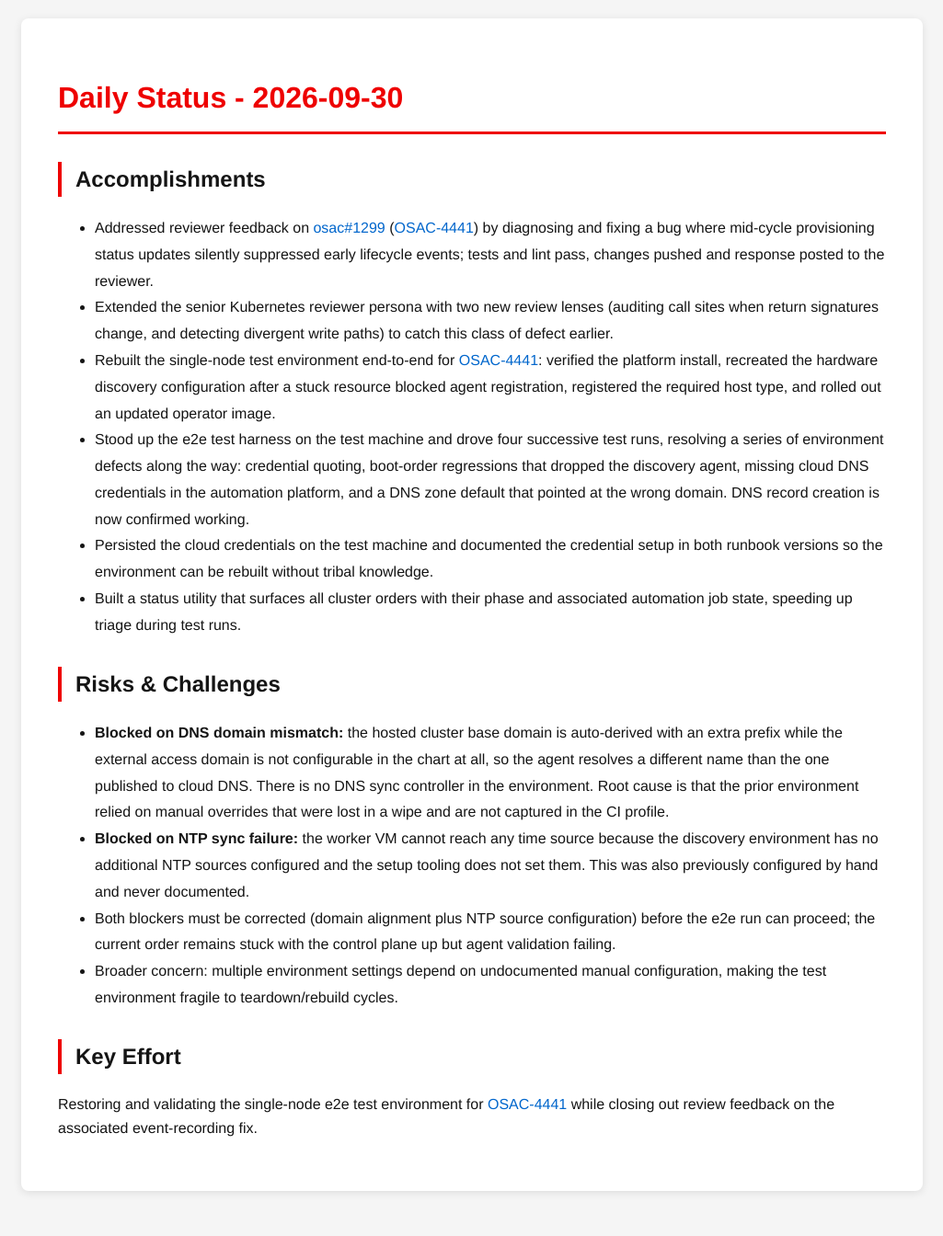
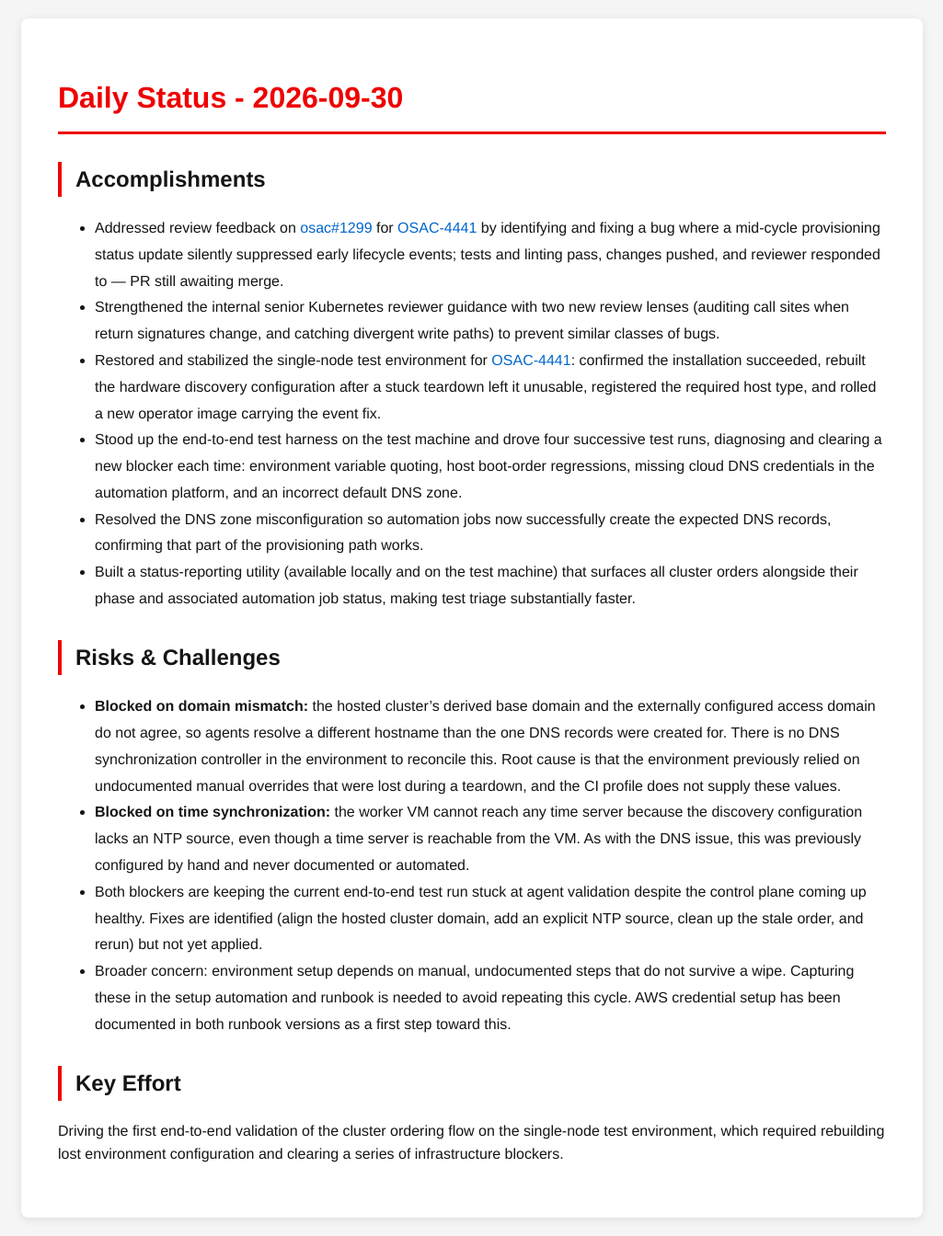
Before and after one commit to tzvatot/daily-status, a Jekyll site: the page built from 2026-09-30.md, in a window 1280 px wide. Shown: the whole page at 92% size, without its empty margins (127-1152 px from the left). Built offline with Jekyll 4.4.1, drawn with Linux system fonts in a browser that asks for light colours; before the commit the page ends 1315 px from its top, so only the background shows below that.

Commit message:
Daily status update - 2026-09-30

```diff
--- a/2026-09-30.md
+++ b/2026-09-30.md
@@ -7,18 +7,18 @@ date: 2026-09-30
 # Daily Status - 2026-09-30
 
 ## Accomplishments
-- Addressed reviewer feedback on [osac#1299](https://github.com/osac-project/osac/pull/1299) ([OSAC-4441](https://redhat.atlassian.net/browse/OSAC-4441)) by diagnosing and fixing a bug where mid-cycle provisioning status updates silently suppressed early lifecycle events; tests and lint pass, changes pushed and response posted to the reviewer.
-- Extended the senior Kubernetes reviewer persona with two new review lenses (auditing call sites when return signatures change, and detecting divergent write paths) to catch this class of defect earlier.
-- Rebuilt the single-node test environment end-to-end for [OSAC-4441](https://redhat.atlassian.net/browse/OSAC-4441): verified the platform install, recreated the hardware discovery configuration after a stuck resource blocked agent registration, registered the required host type, and rolled out an updated operator image.
-- Stood up the e2e test harness on the test machine and drove four successive test runs, resolving a series of environment defects along the way: credential quoting, boot-order regressions that dropped the discovery agent, missing cloud DNS credentials in the automation platform, and a DNS zone default that pointed at the wrong domain. DNS record creation is now confirmed working.
-- Persisted the cloud credentials on the test machine and documented the credential setup in both runbook versions so the environment can be rebuilt without tribal knowledge.
-- Built a status utility that surfaces all cluster orders with their phase and associated automation job state, speeding up triage during test runs.
+- Addressed review feedback on [osac#1299](https://github.com/osac-project/osac/pull/1299) for [OSAC-4441](https://redhat.atlassian.net/browse/OSAC-4441) by identifying and fixing a bug where a mid-cycle provisioning status update silently suppressed early lifecycle events; tests and linting pass, changes pushed, and reviewer responded to — PR still awaiting merge.
+- Strengthened the internal senior Kubernetes reviewer guidance with two new review lenses (auditing call sites when return signatures change, and catching divergent write paths) to prevent similar classes of bugs.
+- Restored and stabilized the single-node test environment for [OSAC-4441](https://redhat.atlassian.net/browse/OSAC-4441): confirmed the installation succeeded, rebuilt the hardware discovery configuration after a stuck teardown left it unusable, registered the required host type, and rolled a new operator image carrying the event fix.
+- Stood up the end-to-end test harness on the test machine and drove four successive test runs, diagnosing and clearing a new blocker each time: environment variable quoting, host boot-order regressions, missing cloud DNS credentials in the automation platform, and an incorrect default DNS zone.
+- Resolved the DNS zone misconfiguration so automation jobs now successfully create the expected DNS records, confirming that part of the provisioning path works.
+- Built a status-reporting utility (available locally and on the test machine) that surfaces all cluster orders alongside their phase and associated automation job status, making test triage substantially faster.
 
 ## Risks & Challenges
-- **Blocked on DNS domain mismatch:** the hosted cluster base domain is auto-derived with an extra prefix while the external access domain is not configurable in the chart at all, so the agent resolves a different name than the one published to cloud DNS. There is no DNS sync controller in the environment. Root cause is that the prior environment relied on manual overrides that were lost in a wipe and are not captured in the CI profile.
-- **Blocked on NTP sync failure:** the worker VM cannot reach any time source because the discovery environment has no additional NTP sources configured and the setup tooling does not set them. This was also previously configured by hand and never documented.
-- Both blockers must be corrected (domain alignment plus NTP source configuration) before the e2e run can proceed; the current order remains stuck with the control plane up but agent validation failing.
-- Broader concern: multiple environment settings depend on undocumented manual configuration, making the test environment fragile to teardown/rebuild cycles.
+- **Blocked on domain mismatch:** the hosted cluster's derived base domain and the externally configured access domain do not agree, so agents resolve a different hostname than the one DNS records were created for. There is no DNS synchronization controller in the environment to reconcile this. Root cause is that the environment previously relied on undocumented manual overrides that were lost during a teardown, and the CI profile does not supply these values.
+- **Blocked on time synchronization:** the worker VM cannot reach any time server because the discovery configuration lacks an NTP source, even though a time server is reachable from the VM. As with the DNS issue, this was previously configured by hand and never documented or automated.
+- Both blockers are keeping the current end-to-end test run stuck at agent validation despite the control plane coming up healthy. Fixes are identified (align the hosted cluster domain, add an explicit NTP source, clean up the stale order, and rerun) but not yet applied.
+- Broader concern: environment setup depends on manual, undocumented steps that do not survive a wipe. Capturing these in the setup automation and runbook is needed to avoid repeating this cycle. AWS credential setup has been documented in both runbook versions as a first step toward this.
 
 ## Key Effort
-Restoring and validating the single-node e2e test environment for [OSAC-4441](https://redhat.atlassian.net/browse/OSAC-4441) while closing out review feedback on the associated event-recording fix.
+Driving the first end-to-end validation of the cluster ordering flow on the single-node test environment, which required rebuilding lost environment configuration and clearing a series of infrastructure blockers.
```
